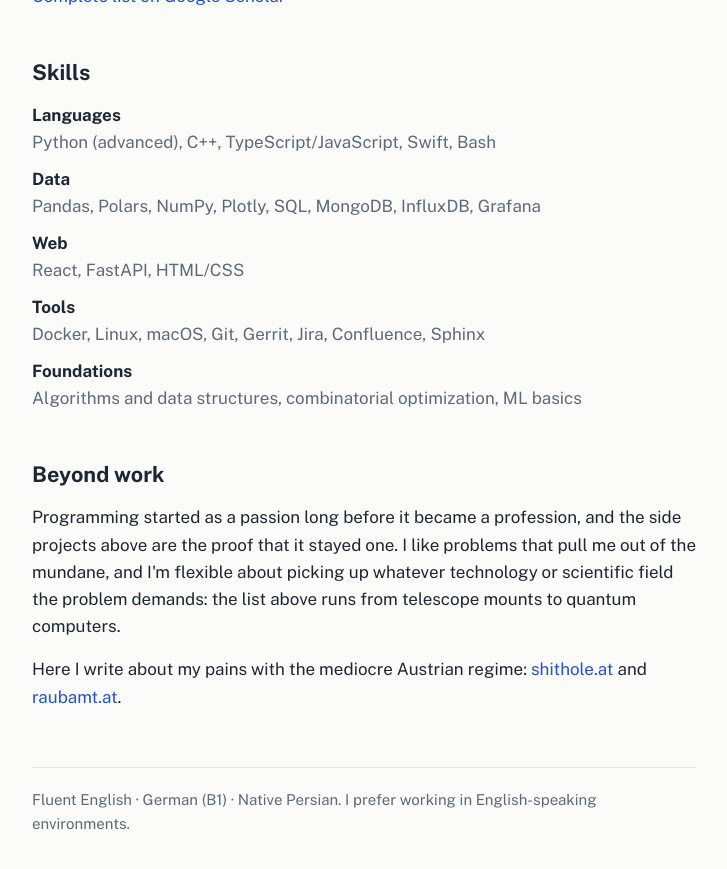
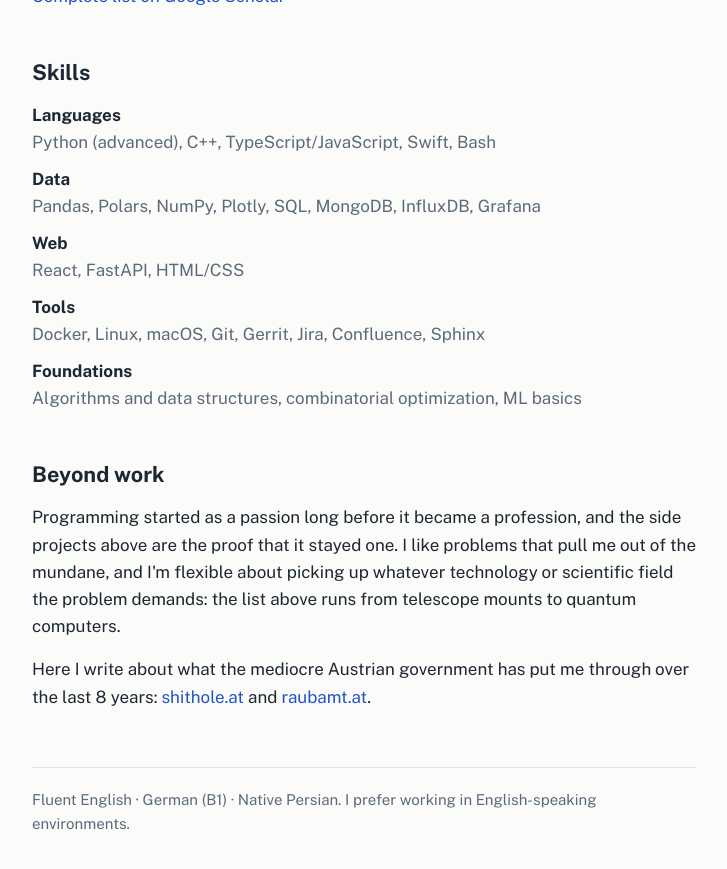
Before and after one commit to maparham/maparham.github.io, a Jekyll site: the page built from index.html, in a window 1280 px wide and 900 px high, scrolled down 3649 px. Shown: the top 869 px of the window, without its empty margins (276-1003 px from the left). Built offline with Jekyll 4.4.1, drawn with Linux system fonts in a browser that asks for light colours.

Commit message:
Reword the shithole.at line
Co-Authored-By: Claude Opus 5.5 <noreply@anthropic.com>

```diff
--- a/index.html
+++ b/index.html
@@ -197,7 +197,7 @@ the problem demands: the list above runs from telescope mounts to quantum comput
 </p>
 
 <p>
-Here I write about my pains with the mediocre Austrian regime:
+Here I write about what the mediocre Austrian government has put me through over the last 8 years:
 <a href="https://shithole.at">shithole.at</a> and <a href="https://raubamt.at">raubamt.at</a>.
 </p>
 
```
